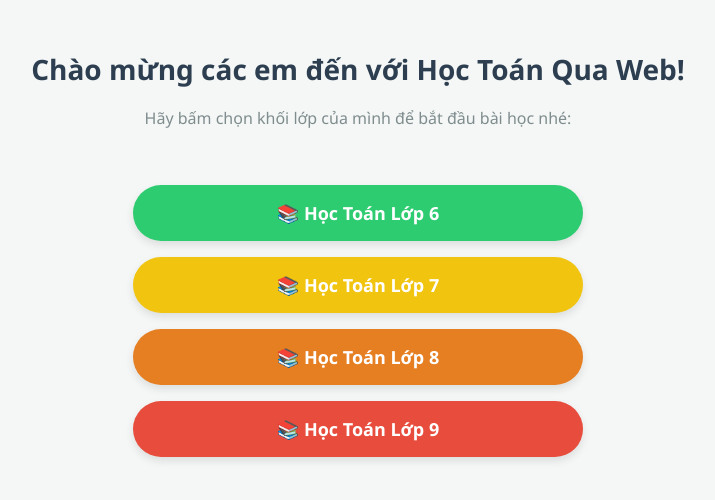
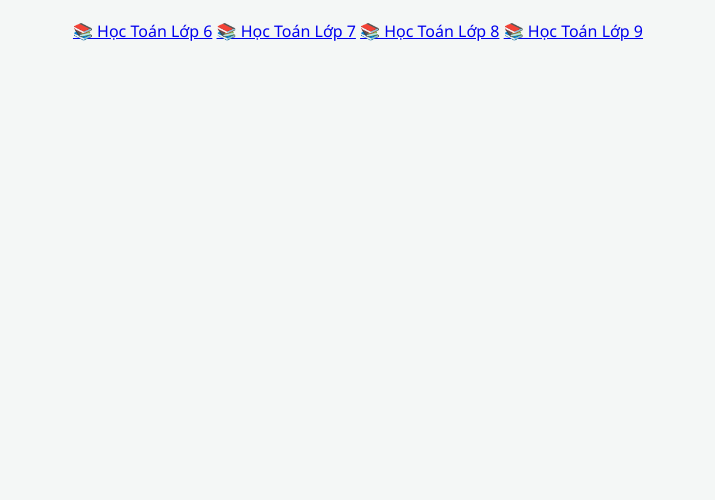
Before and after one commit to Toan2027/KHO_LUU_TRU, a plain HTML site: page index.html in a window 1280 px wide. Shown: the whole page, without its empty margins (282-997 px from the left). Drawn offline with Linux system fonts and the light colour scheme.

Commit message:
Update index.html

```diff
--- a/index.html
+++ b/index.html
@@ -59,16 +59,11 @@
 </head>
 <body>
 
-    <h1>Chào mừng các em đến với Học Toán Qua Web!</h1>
-    <p class="subtitle">Hãy bấm chọn khối lớp của mình để bắt đầu bài học nhé:</p>
-
-    <div class="container">
-        <!-- Các đường dẫn kết nối trực tiếp đến từng thư mục khối lớp -->
-        <a href="./KHOI-6/" class="btn btn-6">📚 Học Toán Lớp 6</a>
-        <a href="./KHOI-7/" class="btn btn-7">📚 Học Toán Lớp 7</a>
-        <a href="./KHOI-8/" class="btn btn-8">📚 Học Toán Lớp 8</a>
-        <a href="./KHOI-9/" class="btn btn-9">📚 Học Toán Lớp 9</a>
-    </div>
+            <!-- Các đường dẫn kết nối trực tiếp đến từng lớp khối thư mục -->
+        <a href="./toan6/index.html" class="nút nút-6">📚 Học Toán Lớp 6</a>
+        <a href="./toan7/index.html" class="nút nút-7">📚 Học Toán Lớp 7</a>
+        <a href="#" class="nút nút-8">📚 Học Toán Lớp 8</a>
+        <a href="#" class="nút nút-9">📚 Học Toán Lớp 9</a>
 
 </body>
 </html>
```
